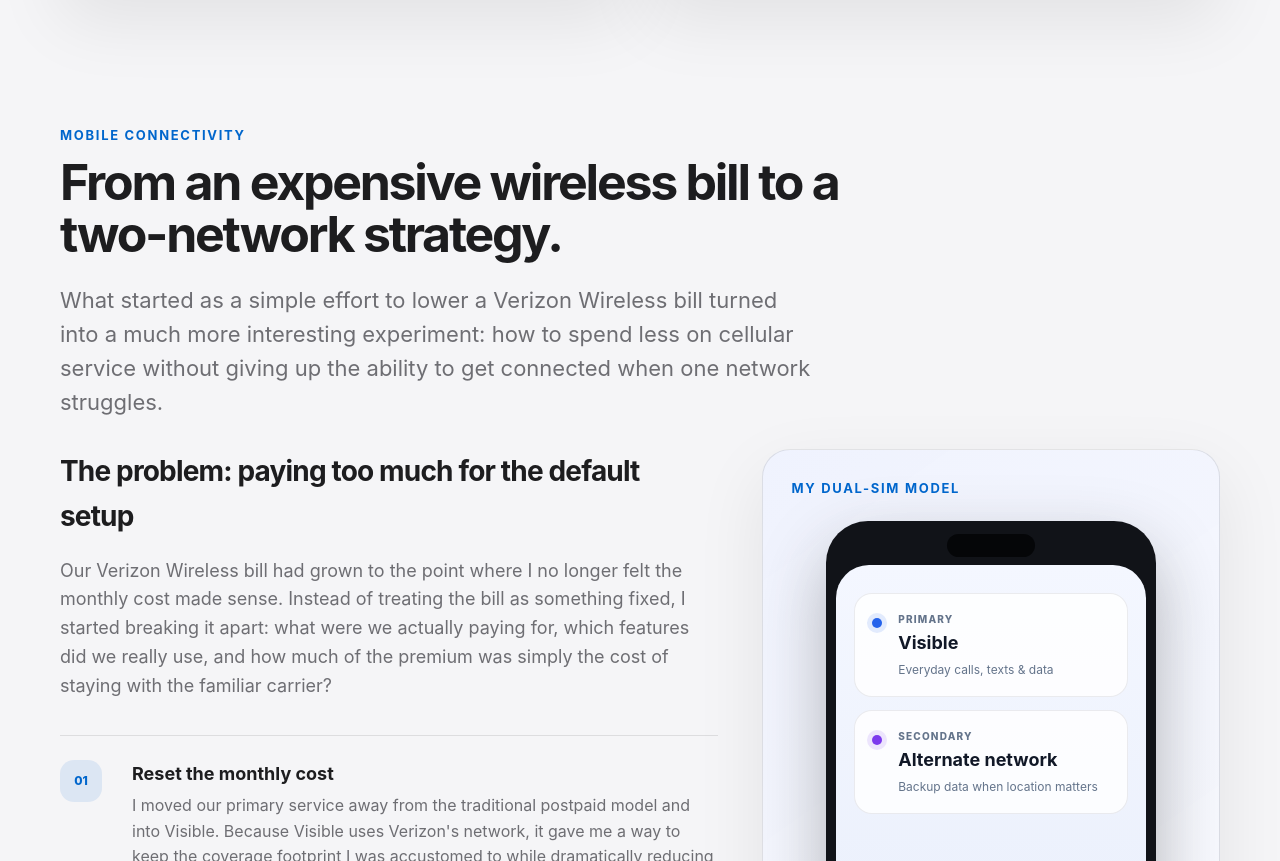
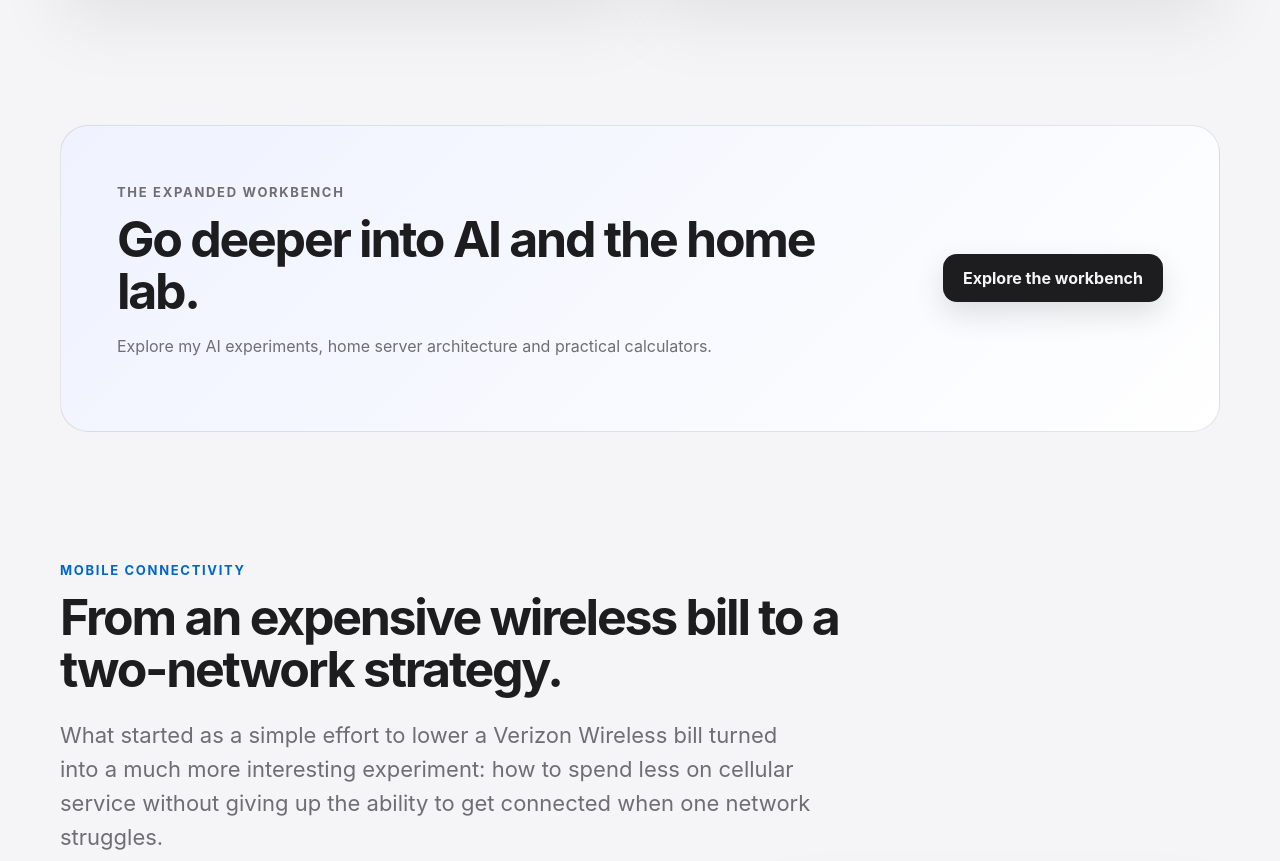
Before and after one commit to jerrykensinger/jerrykensinger.github.io, a plain HTML site: page tech.html in a window 1280 px wide. Shown: the part 1699-2560 px from the top of the page. Drawn offline with Linux system fonts and the light colour scheme.

Commit message:
Integrate public exploration hub: tech.html

```diff
--- a/tech.html
+++ b/tech.html
@@ -112,6 +112,7 @@
   </div>
 </section>
 
+<section class="section compact"><div class="cta-panel"><div><p class="eyebrow">The expanded workbench</p><h2>Go deeper into AI and the home lab.</h2><p>Explore my AI experiments, home server architecture and practical calculators.</p></div><a class="button primary" href="explore.html">Explore the workbench</a></div></section>
 <section id="mobile-connectivity" class="section compact anchor-offset">
   <div class="section-heading">
     <p class="eyebrow">Mobile connectivity</p>
```
